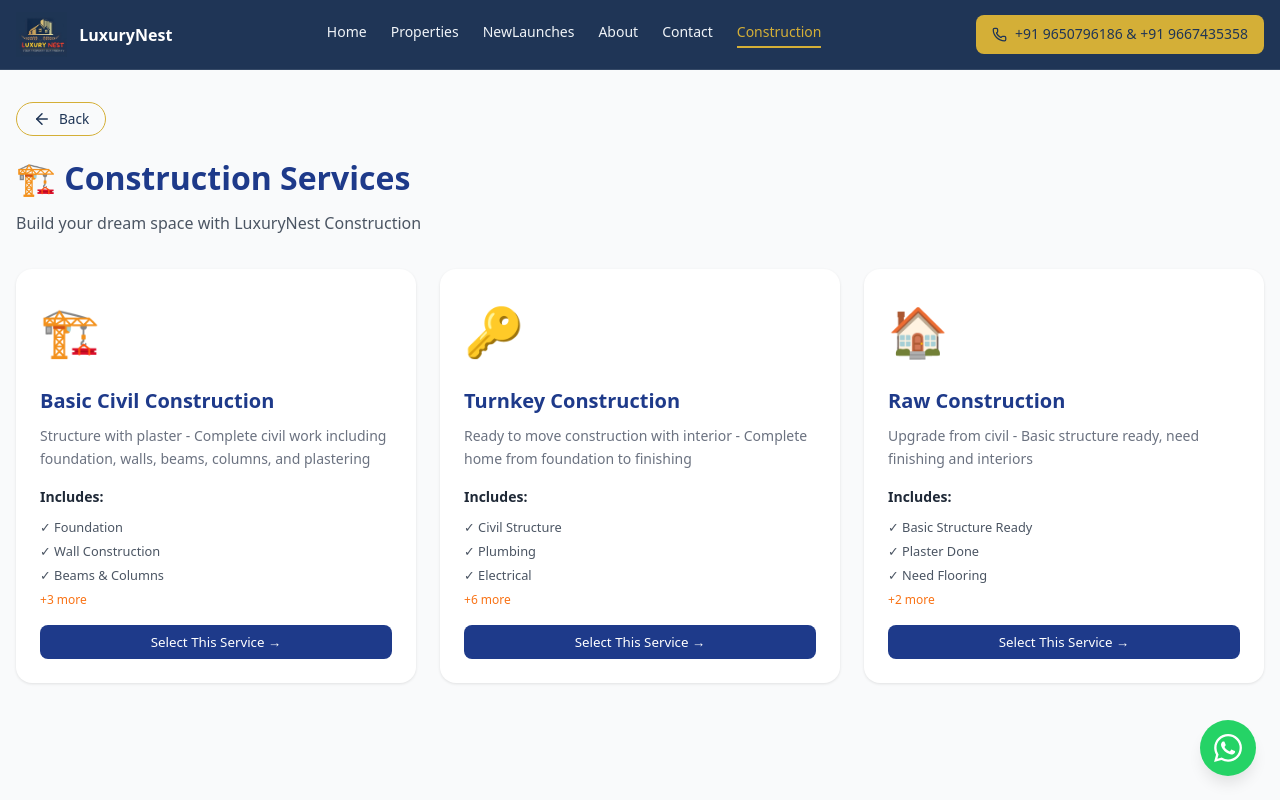
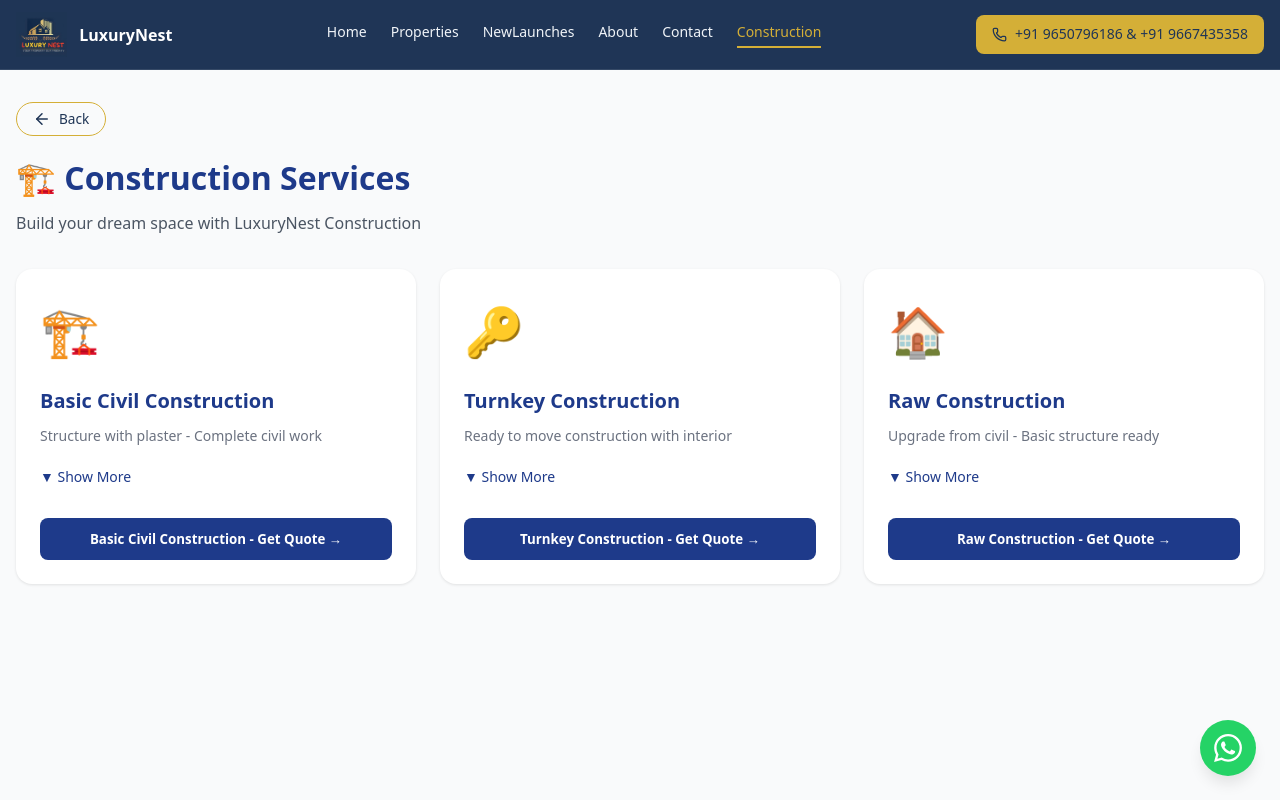
Before and after one commit to gauravquest00-create/luxurynest.llp, a React (Vite) app: page /construction in a window 1280 px wide. Shown: the top 800 px of the page. Built offline with nearby package versions, Linux system fonts and the light colour scheme.

Commit message:
Update Construction.jsx

```diff
--- a/src/pages/Construction.jsx
+++ b/src/pages/Construction.jsx
@@ -28,6 +28,7 @@ export default function Construction() {
   const [isSubmitting, setIsSubmitting] = useState(false);
   const [error, setError] = useState('');
   const [priceEstimate, setPriceEstimate] = useState(null);
+  const [expandedCard, setExpandedCard] = useState(null);
   const [formData, setFormData] = useState({
     name: '',
     email: '',
@@ -47,25 +48,31 @@ export default function Construction() {
       id: 1,
       name: "Basic Civil Construction",
       icon: "🏗️",
-      description: "Structure with plaster - Complete civil work including foundation, walls, beams, columns, and plastering",
+      shortDesc: "Structure with plaster - Complete civil work",
+      description: "Complete civil work including foundation, walls, beams, columns, and plastering. This is the basic structure of your building ready for further finishing.",
       includes: ["Foundation", "Wall Construction", "Beams & Columns", "Roof Casting", "Plastering", "Basic Flooring"],
-      excludes: ["Interior Design", "Modular Kitchen", "False Ceiling", "Woodwork", "Painting"]
+      excludes: ["Interior Design", "Modular Kitchen", "False Ceiling", "Woodwork", "Painting"],
+      priceNote: "Price includes only civil structure with plaster. Interior and finishing work will be charged separately."
     },
     {
       id: 2,
       name: "Turnkey Construction",
       icon: "🔑",
-      description: "Ready to move construction with interior - Complete home from foundation to finishing",
+      shortDesc: "Ready to move construction with interior",
+      description: "Complete home from foundation to finishing - just bring your luggage and move in! Everything is included from structure to interior.",
       includes: ["Civil Structure", "Plumbing", "Electrical", "Interior Design", "Modular Kitchen", "False Ceiling", "Woodwork", "Painting", "Bathroom Fittings"],
-      excludes: ["Furniture", "ACs", "Appliances"]
+      excludes: ["Furniture", "ACs", "Appliances", "Electronics"],
+      priceNote: "⚠️ NOTE: The estimated price is for Basic Civil Construction. Interior cost depends on your specific requirements, design choices, and material preferences. Final interior cost will be shared after detailed discussion."
     },
     {
       id: 3,
       name: "Raw Construction",
       icon: "🏠",
-      description: "Upgrade from civil - Basic structure ready, need finishing and interiors",
+      shortDesc: "Upgrade from civil - Basic structure ready",
+      description: "Basic structure is ready with plaster. You need finishing work including flooring, painting, bathroom fittings, and interiors.",
       includes: ["Basic Structure Ready", "Plaster Done", "Need Flooring", "Need Painting", "Need Bathroom Fitting"],
-      excludes: ["Structure Work", "Plastering"]
+      excludes: ["Structure Work", "Plastering", "Major Civil Work"],
+      priceNote: "Upgrade cost depends on the finishing quality and materials you choose."
     }
   ];
 
@@ -91,14 +98,12 @@ export default function Construction() {
 
   // Calculate price estimate
   const calculateEstimate = () => {
-    // Convert plot size to sqft (1 sqyd = 9 sqft)
     let areaSqft = parseFloat(formData.plotSize);
     if (formData.plotUnit === 'sqyd') {
       areaSqft = areaSqft * 9;
     }
 
     const floors = parseInt(formData.floors);
-    // Total area = (floors + 1) * plot area in sqft
     const totalArea = (floors + 1) * areaSqft;
 
     const material = materialTypes.find(m => m.id === formData.materialType);
@@ -130,10 +135,34 @@ export default function Construction() {
     setPriceEstimate(null);
   };
 
+  const handleBackToServices = () => {
+    setShowForm(false);
+    setSelectedService(null);
+    setShowEstimate(false);
+    setPriceEstimate(null);
+    setFormData({
+      name: '',
+      email: '',
+      phone: '',
+      serviceType: '',
+      plotSize: '',
+      plotUnit: 'sqyd',
+      floors: '2',
+      materialType: 'primary',
+      location: '',
+      message: ''
+    });
+    setError('');
+  };
+
   const handleInputChange = (e) => {
     setFormData({ ...formData, [e.target.name]: e.target.value });
     setError('');
     setShowEstimate(false);
+  };
+
+  const toggleExpand = (id) => {
+    setExpandedCard(expandedCard === id ? null : id);
   };
 
   // Submit to Google Sheet
@@ -252,7 +281,7 @@ export default function Construction() {
               Thank You, {formData.name}!
             </h2>
             <p style={{ color: '#4b5563', marginBottom: '1rem' }}>
-              We have received your construction requirement.
+              We have received your construction requirement for {selectedService?.name}.
             </p>
             <p style={{ color: '#6b7280', fontSize: '0.875rem' }}>
               Our construction expert will contact you within 24 hours with a detailed quote.
@@ -264,56 +293,102 @@ export default function Construction() {
         {!showForm && !showThankYou && (
           <div style={{
             display: 'grid',
-            gridTemplateColumns: 'repeat(auto-fit, minmax(320px, 1fr))',
+            gridTemplateColumns: 'repeat(auto-fit, minmax(350px, 1fr))',
             gap: '1.5rem',
             marginBottom: '2rem'
           }}>
             {constructionServices.map(service => (
               <div
                 key={service.id}
-                onClick={() => handleServiceSelect(service)}
                 style={{
                   backgroundColor: 'white',
                   borderRadius: '1rem',
                   padding: '1.5rem',
-                  cursor: 'pointer',
                   transition: 'all 0.3s',
                   boxShadow: '0 1px 3px rgba(0,0,0,0.1)'
-                }}
-                onMouseEnter={(e) => {
-                  e.currentTarget.style.transform = 'translateY(-4px)';
-                  e.currentTarget.style.boxShadow = '0 10px 25px -5px rgba(0,0,0,0.2)';
-                }}
-                onMouseLeave={(e) => {
-                  e.currentTarget.style.transform = 'translateY(0)';
-                  e.currentTarget.style.boxShadow = '0 1px 3px rgba(0,0,0,0.1)';
                 }}
               >
                 <div style={{ fontSize: '3rem', marginBottom: '1rem' }}>{service.icon}</div>
                 <h3 style={{ fontSize: '1.25rem', fontWeight: 'bold', marginBottom: '0.5rem' }}>{service.name}</h3>
-                <p style={{ color: '#6b7280', fontSize: '0.875rem', marginBottom: '1rem' }}>{service.description}</p>
-                <div style={{ marginTop: '1rem' }}>
-                  <p style={{ fontWeight: 'bold', fontSize: '0.875rem', marginBottom: '0.5rem' }}>Includes:</p>
-                  <ul style={{ fontSize: '0.8rem', color: '#4b5563', listStyle: 'none', padding: 0 }}>
-                    {service.includes.slice(0, 3).map((item, idx) => (
+                <p style={{ color: '#6b7280', fontSize: '0.875rem', marginBottom: '1rem' }}>{service.shortDesc}</p>
+
+                {/* Expand/Collapse Button */}
+                <button
+                  onClick={() => toggleExpand(service.id)}
+                  style={{
+                    color: '#1e3a8a',
+                    background: 'none',
+                    border: 'none',
+                    cursor: 'pointer',
+                    fontSize: '0.875rem',
+                    fontWeight: '500',
+                    marginBottom: '1rem',
+                    padding: 0
+                  }}
+                >
+                  {expandedCard === service.id ? '▲ Show Less' : '▼ Show More'}
+                </button>
+
+                {/* Expanded Content */}
+                {expandedCard === service.id && (
+                  <div style={{
+                    marginTop: '1rem',
+                    padding: '1rem',
+                    backgroundColor: '#f9fafb',
+                    borderRadius: '0.5rem',
+                    marginBottom: '1rem'
+                  }}>
+                    <p style={{ fontSize: '0.875rem', color: '#4b5563', marginBottom: '1rem' }}>
+                      {service.description}
+                    </p>
+                    <div>
+                      <p style={{ fontWeight: 'bold', fontSize: '0.875rem', marginBottom: '0.5rem' }}>✓ Includes:</p>
+                      <ul style={{ fontSize: '0.8rem', color: '#4b5563', listStyle: 'none', padding: 0, marginBottom: '1rem' }}>
+                        {service.includes.map((item, idx) => (
                           <li key={idx} style={{ marginBottom: '0.25rem' }}>✓ {item}</li>
                         ))}
-                    {service.includes.length > 3 && (
-                      <li style={{ color: '#f97316', fontSize: '0.75rem' }}>+{service.includes.length - 3} more</li>
-                    )}
                       </ul>
                     </div>
-                <button style={{
+                    <div>
+                      <p style={{ fontWeight: 'bold', fontSize: '0.875rem', marginBottom: '0.5rem' }}>✗ Excludes:</p>
+                      <ul style={{ fontSize: '0.8rem', color: '#6b7280', listStyle: 'none', padding: 0 }}>
+                        {service.excludes.map((item, idx) => (
+                          <li key={idx} style={{ marginBottom: '0.25rem' }}>✗ {item}</li>
+                        ))}
+                      </ul>
+                    </div>
+                    {service.priceNote && (
+                      <div style={{
+                        marginTop: '1rem',
+                        padding: '0.5rem',
+                        backgroundColor: '#fef3c7',
+                        borderRadius: '0.5rem',
+                        fontSize: '0.75rem',
+                        color: '#92400e'
+                      }}>
+                        💡 {service.priceNote}
+                      </div>
+                    )}
+                  </div>
+                )}
+
+                <button
+                  onClick={() => handleServiceSelect(service)}
+                  style={{
                     marginTop: '1rem',
                     width: '100%',
-                  padding: '0.5rem',
+                    padding: '0.75rem',
                     backgroundColor: '#1e3a8a',
                     color: 'white',
                     border: 'none',
                     borderRadius: '0.5rem',
-                  cursor: 'pointer'
-                }}>
-                  Select This Service →
+                    cursor: 'pointer',
+                    fontWeight: 'bold'
+                  }}
+                  onMouseEnter={(e) => e.currentTarget.style.backgroundColor = '#f97316'}
+                  onMouseLeave={(e) => e.currentTarget.style.backgroundColor = '#1e3a8a'}
+                >
+                  {service.name} - Get Quote →
                 </button>
               </div>
             ))}
@@ -328,14 +403,30 @@ export default function Construction() {
             padding: '1.5rem',
             boxShadow: '0 20px 25px -5px rgba(0,0,0,0.1)'
           }}>
-            <div style={{ display: 'flex', justifyContent: 'space-between', alignItems: 'center', marginBottom: '1.5rem' }}>
-              <h2 style={{ fontSize: '1.25rem', fontWeight: 'bold', color: '#1e3a8a' }}>
+            <div style={{ display: 'flex', justifyContent: 'space-between', alignItems: 'center', marginBottom: '1.5rem', flexWrap: 'wrap', gap: '1rem' }}>
+              <div>
+                <button
+                  onClick={handleBackToServices}
+                  style={{
+                    padding: '0.5rem 1rem',
+                    backgroundColor: '#6b7280',
+                    color: 'white',
+                    border: 'none',
+                    borderRadius: '0.5rem',
+                    cursor: 'pointer',
+                    marginRight: '1rem'
+                  }}
+                >
+                  ← Back to Services
+                </button>
+                <h2 style={{ fontSize: '1.25rem', fontWeight: 'bold', color: '#1e3a8a', display: 'inline-block' }}>
                   {selectedService?.name} - Get Quote
                 </h2>
+              </div>
               <button
                 onClick={handleReset}
                 style={{
-                  padding: '0.25rem 0.75rem',
+                  padding: '0.5rem 1rem',
                   backgroundColor: '#ef4444',
                   color: 'white',
                   border: 'none',
@@ -346,6 +437,22 @@ export default function Construction() {
                 ✕ Cancel
               </button>
             </div>
+
+            {/* Turnkey Construction Note */}
+            {selectedService?.id === 2 && (
+              <div style={{
+                backgroundColor: '#fef3c7',
+                padding: '1rem',
+                borderRadius: '0.5rem',
+                marginBottom: '1.5rem',
+                borderLeft: '4px solid #f59e0b'
+              }}>
+                <p style={{ fontWeight: 'bold', marginBottom: '0.25rem' }}>⚠️ Important Note:</p>
+                <p style={{ fontSize: '0.875rem', color: '#92400e' }}>
+                  The estimated price below is for Basic Civil Construction only. Interior design and finishing costs will depend on your specific requirements, design choices, and material preferences. Our team will provide a detailed interior quote after understanding your needs.
+                </p>
+              </div>
+            )}
 
             <form onSubmit={handleSubmit}>
               {/* Plot Details */}
@@ -481,6 +588,11 @@ export default function Construction() {
                         ₹{priceEstimate.minPrice.toLocaleString('en-IN')} - ₹{priceEstimate.maxPrice.toLocaleString('en-IN')}
                       </span>
                     </p>
+                    {selectedService?.id === 2 && (
+                      <p style={{ fontSize: '0.75rem', color: '#92400e', marginTop: '0.5rem', backgroundColor: '#fef3c7', padding: '0.5rem', borderRadius: '0.25rem' }}>
+                        ⚠️ This is estimated civil construction cost. Interior cost will be calculated separately based on your requirements.
+                      </p>
+                    )}
                   </div>
                 </div>
               )}
```
Lines whose indentation alone changed are shown as unchanged.
